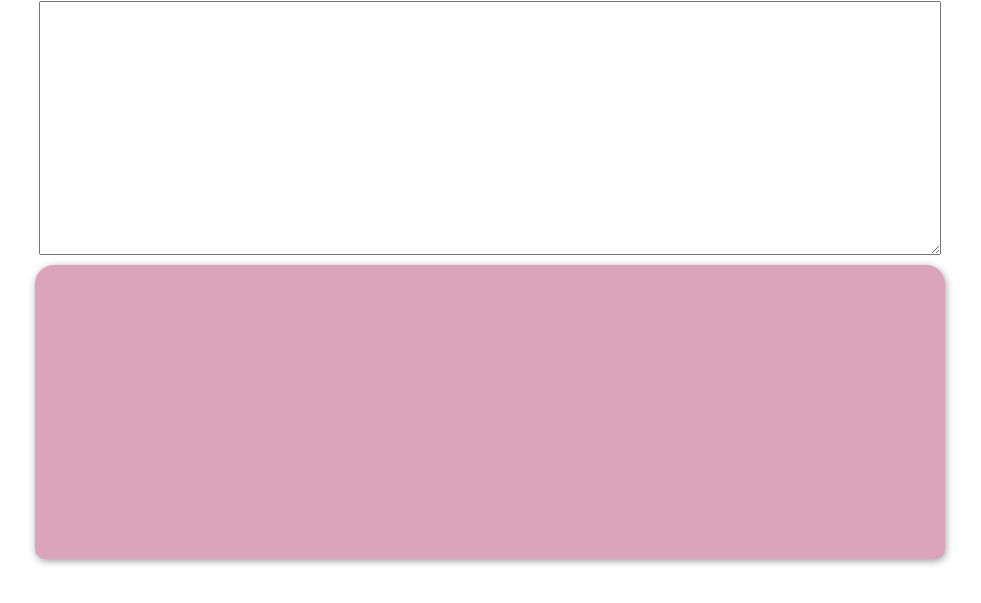
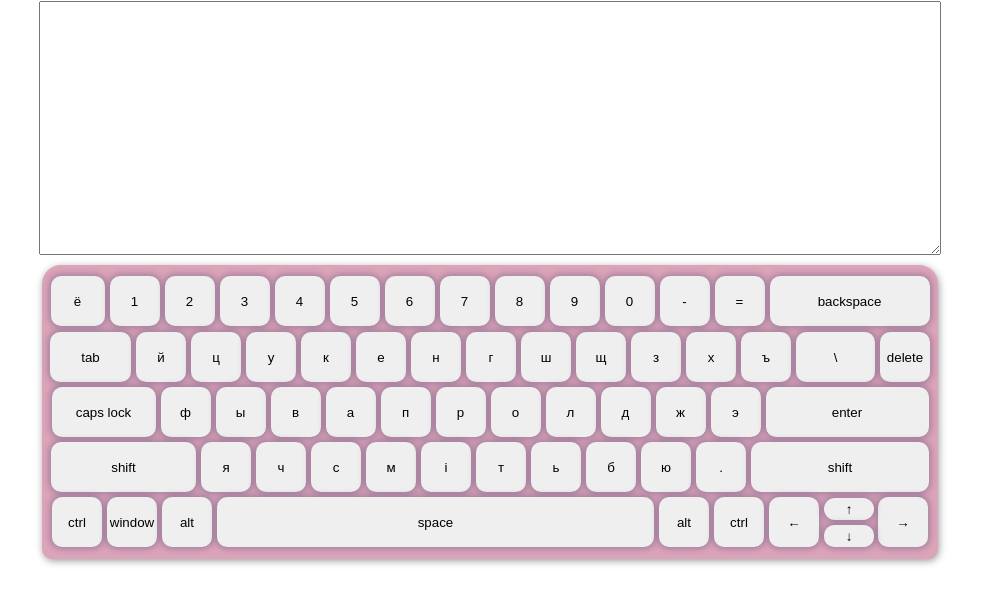
Before and after one commit to Dmasbs/virtual-keyboard, a website: page index.html in a window 1280 px wide. Shown: the part 71-674 px from the top of the page, without its empty margins (150-1131 px from the left). Drawn offline with Linux system fonts and the light colour scheme.

Commit message:
feat: add button

```diff
--- a/script.js
+++ b/script.js
@@ -107,9 +107,9 @@ const ARR_RU = [
     {
       code: 'Backspace',
       ru: {
-        default: 'delete',
-        shift: 'delete',
-        caps: 'delete',
+        default: 'backspace',
+        shift: 'backspace',
+        caps: 'backspace',
       },
     },
   ],
@@ -213,9 +213,9 @@ const ARR_RU = [
     {
       code: 'BracketRight',
       ru: {
-        default: 'ї',
-        shift: 'Ї',
-        caps: 'Ї',
+        default: 'ъ',
+        shift: 'Ъ',
+        caps: 'Ъ',
       },
     },
     {
@@ -229,9 +229,9 @@ const ARR_RU = [
     {
       code: 'Delete',
       ru: {
-        default: 'Delete',
-        shift: 'Delete',
-        caps: 'Delete',
+        default: 'delete',
+        shift: 'delete',
+        caps: 'delete',
       },
     },
   ],
@@ -327,17 +327,17 @@ const ARR_RU = [
     {
       code: 'Quote',
       ru: {
-        default: 'є',
-        shift: 'Є',
-        caps: 'Є',
+        default: 'э',
+        shift: 'Э',
+        caps: 'Э',
       },
     },
     {
       code: 'Enter',
       ru: {
-        default: 'return',
-        shift: 'return',
-        caps: 'return',
+        default: 'enter',
+        shift: 'enter',
+        caps: 'enter',
       },
     },
   ],
@@ -443,49 +443,49 @@ const ARR_RU = [
     {
       code: 'ControlLeft',
       ru: {
-        default: 'control',
-        shift: 'control',
-        caps: 'control',
+        default: 'ctrl',
+        shift: 'ctrl',
+        caps: 'ctrl',
       },
     },
     {
       code: 'Window',
       ru: {
-        default: 'Window',
-        shift: 'Window',
-        caps: 'Window',
+        default: 'window',
+        shift: 'window',
+        caps: 'window',
       },
     },
     {
       code: 'AltLeft',
       ru: {
-        default: 'option',
-        shift: 'option',
-        caps: 'option',
+        default: 'alt',
+        shift: 'alt',
+        caps: 'alt',
       },
     },
     {
       code: 'Space',
       ru: {
-        default: ' ',
-        shift: ' ',
-        caps: ' ',
+        default: 'space',
+        shift: 'space',
+        caps: 'space',
       },
     },
     {
       code: 'AltRight',
       ru: {
-        default: 'option',
-        shift: 'option',
-        caps: 'option',
+        default: 'alt',
+        shift: 'alt',
+        caps: 'alt',
       },
     },
     {
       code: 'ControlRight',
       ru: {
-        default: 'control',
-        shift: 'control',
-        caps: 'control',
+        default: 'ctrl',
+        shift: 'ctrl',
+        caps: 'ctrl',
       },
     },
     {
@@ -522,11 +522,26 @@ const ARR_RU = [
     },
   ],
 ]
+const createKeyRow = (arr) => {
+  const block = document.createElement('div')
+  for (let i = 0; i < arr.length; i += 1) {
+    const row = document.createElement('div')
+    block.append(row)
 
-const createElement = (arr) => {
+    for (let j = 0; j < arr[i].length; j += 1) {
+      const button = document.createElement('button')
+      const nameKey = arr[i][j].code
+      button.className = `key-bord-btn ${nameKey}`.toLowerCase()
+      button.textContent = `${arr[i][j].ru.default}`
+      row.append(button)
+    }
+  }
+  return block
+}
+
+const createElement = () => {
   const body = document.querySelector('body')
   body.classList.add('first-line')
-
   const TITLE = document.createElement('h1')
   TITLE.classList.add('title')
   TITLE.textContent = 'RSS Виртуальная клавиатура'
@@ -536,7 +551,9 @@ const createElement = (arr) => {
   TEXTAREA.classList.add('textarea')
   body.append(TEXTAREA)
 
-  const DIV = document.createElement('div')
-  body.append(DIV)
+  const DIV_BLOCK = createKeyRow(ARR_RU)
+  DIV_BLOCK.classList.add('div_block')
+  body.append(DIV_BLOCK)
 }
-createElement(ARR_RU)
+
+createElement()
--- a/style.css
+++ b/style.css
@@ -1,6 +1,10 @@
 * {
     padding: 0;
     margin: 0;
+}
+
+button {
+   border-color: transparent;
 }
 
 .active:hover {
@@ -34,10 +38,10 @@
    height: 232px;
 }
 
-div {
+.div_block {
     position: relative;
     height: 284px;
-    width: 910px;
+    width: 896px;
     background: #DCA4B9;
     text-align: center;
     display: inline-block;
@@ -46,45 +50,39 @@ div {
     box-shadow: 1px 2px 8px -1px #0404047a;
 }
 
-.fst1 {
-    height: 34px;
-    width: 51.5px;
-    border-radius: 10px;
-    margin-bottom: 12px;
-    box-shadow: 0px 0px 6px 2px #0e225a45;
+.key-bord-btn:not(:last-child) {
+   margin-right: 5px;
 }
 
-.fst {
-    height: 34px;
-    width: 61px;
-    border-radius: 27px 10px 10px 10px;
-    box-shadow: 0px 0px 6px 2px #0e225a45;
-}
-
-.lastbutton {
-    height: 34px;
-    width: 51px;
-    border-radius: 10px 27px 10px 10px;
-    box-shadow: 0px 0px 6px 2px #0e225a45;
-}
-
-.key {
+.backquote {
     height: 50px;
     width: 54px;
     border-radius: 10px;
     box-shadow: 0px 0px 6px 2px #0e225a45;
 }
 
-.key1 {
+.digit1,
+.digit2,
+.digit3,
+.digit4,
+.digit5,
+.digit6,
+.digit7,
+.digit8,
+.digit9,
+.digit0,
+.minus,
+.equal
+{
     height: 50px;
     width: 50px;
     border-radius: 10px;
     box-shadow: 0px 0px 6px 2px #0e225a45;
 }
 
-.back {
+.backspace {
     height: 50px;
-    width: 188px;
+    width: 160px;
     border-radius: 10px;
     margin-top: 6px;
     /* box-shadow: 4px 5px; */
@@ -99,7 +97,18 @@ div {
 }
 
 .delete,
-.key2 {
+.keyq,
+.keyw,
+.keye,
+.keyr,
+.keyt,
+.keyy,
+.keyu,
+.keyi,
+.keyo,
+.keyp,
+.bracketleft,
+.bracketright {
     height: 50px;
     width: 50px;
     border-radius: 10px;
@@ -107,21 +116,31 @@ div {
     box-shadow: 0px 0px 6px 2px #0e225a45;
 }
 
-.keystick {
+.backslash {
     height: 50px;
-    width: 107px;
+    width: 79px;
     border-radius: 10px;
     box-shadow: 0px 0px 6px 2px #0e225a45;
 }
 
-.caps {
+.capslock {
     height: 50px;
     width: 104px;
     border-radius: 10px;
     box-shadow: 0px 0px 6px 2px #0e225a45;
 }
 
-.key3 {
+.keya,
+.keys,
+.keyd,
+.keyf,
+.keyg,
+.keyh,
+.keyj,
+.keyk,
+.keyl,
+.semicolon,
+.quote {
     height: 50px;
     width: 50px;
     border-radius: 10px;
@@ -130,28 +149,37 @@ div {
 
 .enter {
     height: 50px;
-    width: 190px;
+    width: 163px;
     border-radius: 10px;
     margin-top: 5px;
     box-shadow: 0px 0px 6px 2px #0e225a45;
 }
 
-.shift {
+.shiftleft {
     height: 50px;
-    width: 174px;
+    width: 145px;
     border-radius: 10px;
     margin-top: 5px;
     box-shadow: 0px 0px 6px 2px #0e225a45;
 }
 
-.shift2 {
+.shiftright {
     height: 50px;
-    width: 173px;
+    width: 178px;
     border-radius: 10px;
     box-shadow: 0px 0px 6px 2px #0e225a45;
 }
 
-.key4 {
+.keyz,
+.keyx,
+.keyc,
+.keyv,
+.keyb,
+.keyn,
+.keym,
+.comma,
+.period,
+.slash {
     height: 50px;
     width: 50px;
     border-radius: 10px;
@@ -159,7 +187,7 @@ div {
     box-shadow: 0px 0px 6px 2px #0e225a45;
 }
 
-.last {
+.controlleft {
     height: 50px;
     width: 50px;
     border-radius: 10px;
@@ -183,7 +211,7 @@ div {
     box-shadow: 0px 0px 6px 2px #0e225a45;
 }
 
-.alt {
+.altleft {
     height: 50px;
     width: 50px;
     border-radius: 10px;
@@ -193,13 +221,13 @@ div {
 
 .space {
     height: 50px;
-    width: 408px;
+    width: 437px;
     border-radius: 10px;
     margin-top: 5px;
     box-shadow: 0px 0px 6px 2px #0e225a45;
 }
 
-.last2 {
+.controlright {
     height: 50px;
     width: 50px;
     border-radius: 10px;
@@ -207,7 +235,7 @@ div {
     box-shadow: 0px 0px 6px 2px #0e225a45;
 }
 
-.alt2 {
+.altright {
     height: 50px;
     width: 50px;
     border-radius: 10px;
@@ -215,7 +243,7 @@ div {
     box-shadow: 0px 0px 6px 2px #0e225a45;
 }
 
-.left {
+.arrowleft {
     height: 50px;
     width: 50px;
     border-radius: 10px;
@@ -224,7 +252,7 @@ div {
     box-shadow: 0px 0px 6px 2px #0e225a45;
 }
 
-.right {
+.arrowright {
     height: 50px;
     width: 50px;
     border-radius: 10px;
@@ -232,7 +260,7 @@ div {
     box-shadow: 0px 0px 6px 2px #0e225a45;
 }
 
-.top {
+.arrowup {
     height: 22px;
     width: 50px;
     border-radius: 20px;
@@ -242,7 +270,7 @@ div {
     box-shadow: 0px 0px 6px 2px #0e225a45;
 }
 
-.bottom {
+.arrowdown {
     height: 22px;
     width: 50px;
     border-radius: 10px;
```
